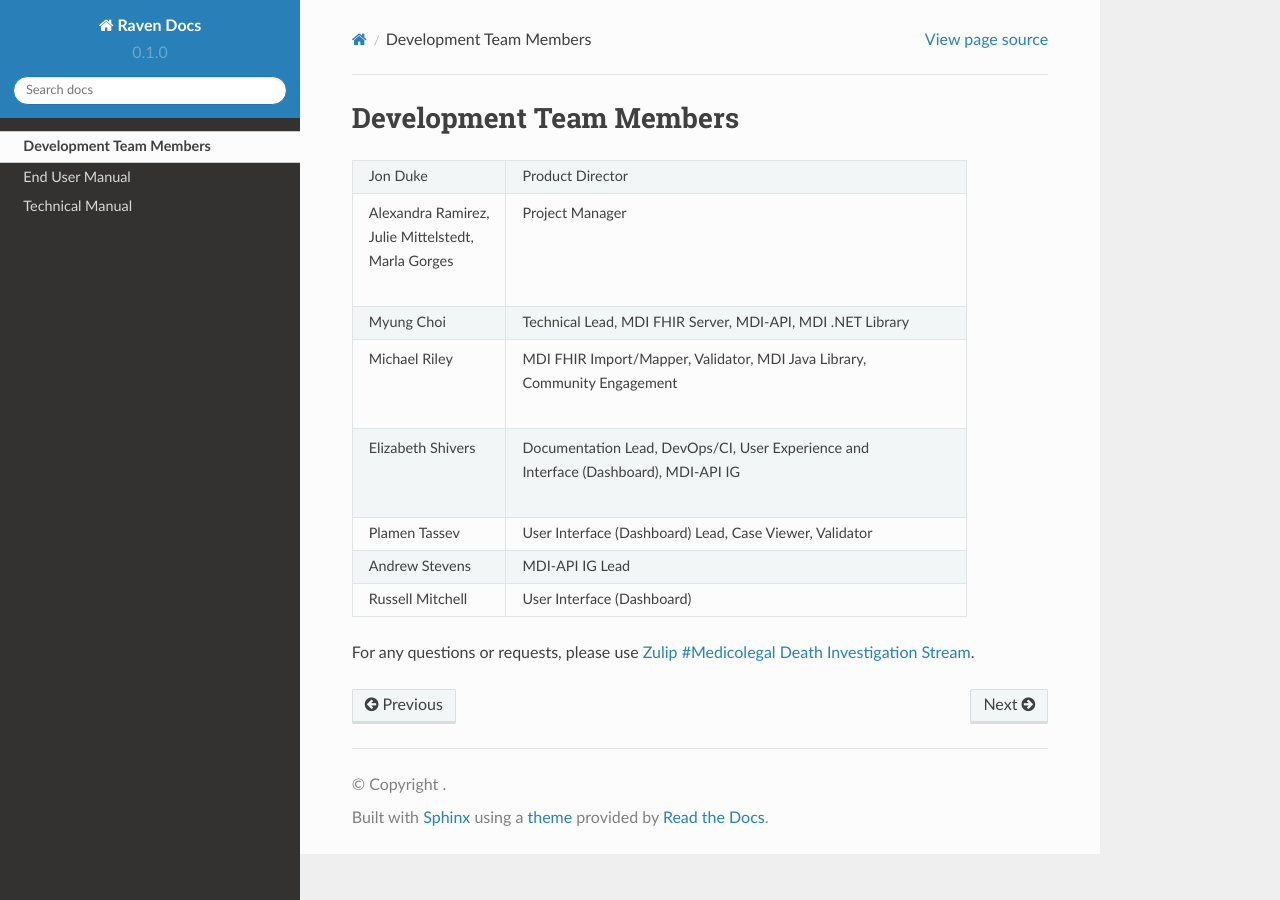
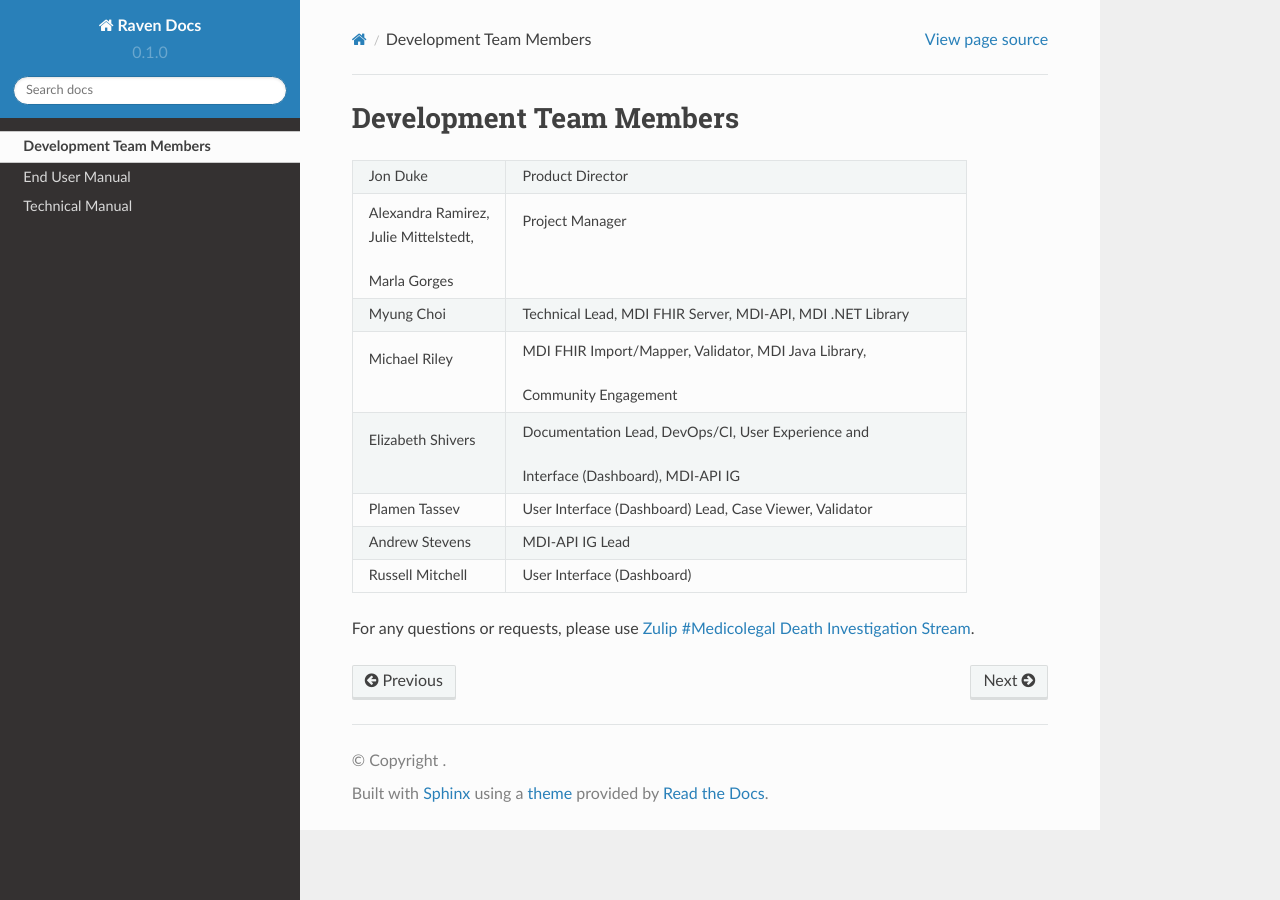
Before and after one commit to MortalityReporting/RavenDocs, a Sphinx documentation site: the page built from docs/source/developmentTeam.rst, in a window 1280 px wide. Built offline with Sphinx 7.4.7 and the Read the Docs theme 2.0.0, drawn with Linux system fonts in a browser that asks for light colours.

```diff
--- a/docs/source/developmentTeam.rst
+++ b/docs/source/developmentTeam.rst
@@ -11,20 +11,20 @@ Development Team Members
      - Product Director
    * - | Alexandra Ramirez,
        | Julie Mittelstedt,
-       | Marla Gorges
+       Marla Gorges
      - | Project Manager
        |
-       |
+
    * - Myung Choi
      - Technical Lead, MDI FHIR Server, MDI-API, MDI .NET Library
    * - | Michael Riley
-       |
+
      - | MDI FHIR Import/Mapper, Validator, MDI Java Library,
-       | Community Engagement
+       Community Engagement
    * - | Elizabeth Shivers
-       |
+
      - | Documentation Lead, DevOps/CI, User Experience and
-       | Interface (Dashboard), MDI-API IG
+       Interface (Dashboard), MDI-API IG
    * - Plamen Tassev
      - User Interface (Dashboard) Lead, Case Viewer, Validator
    * - Andrew Stevens
```
